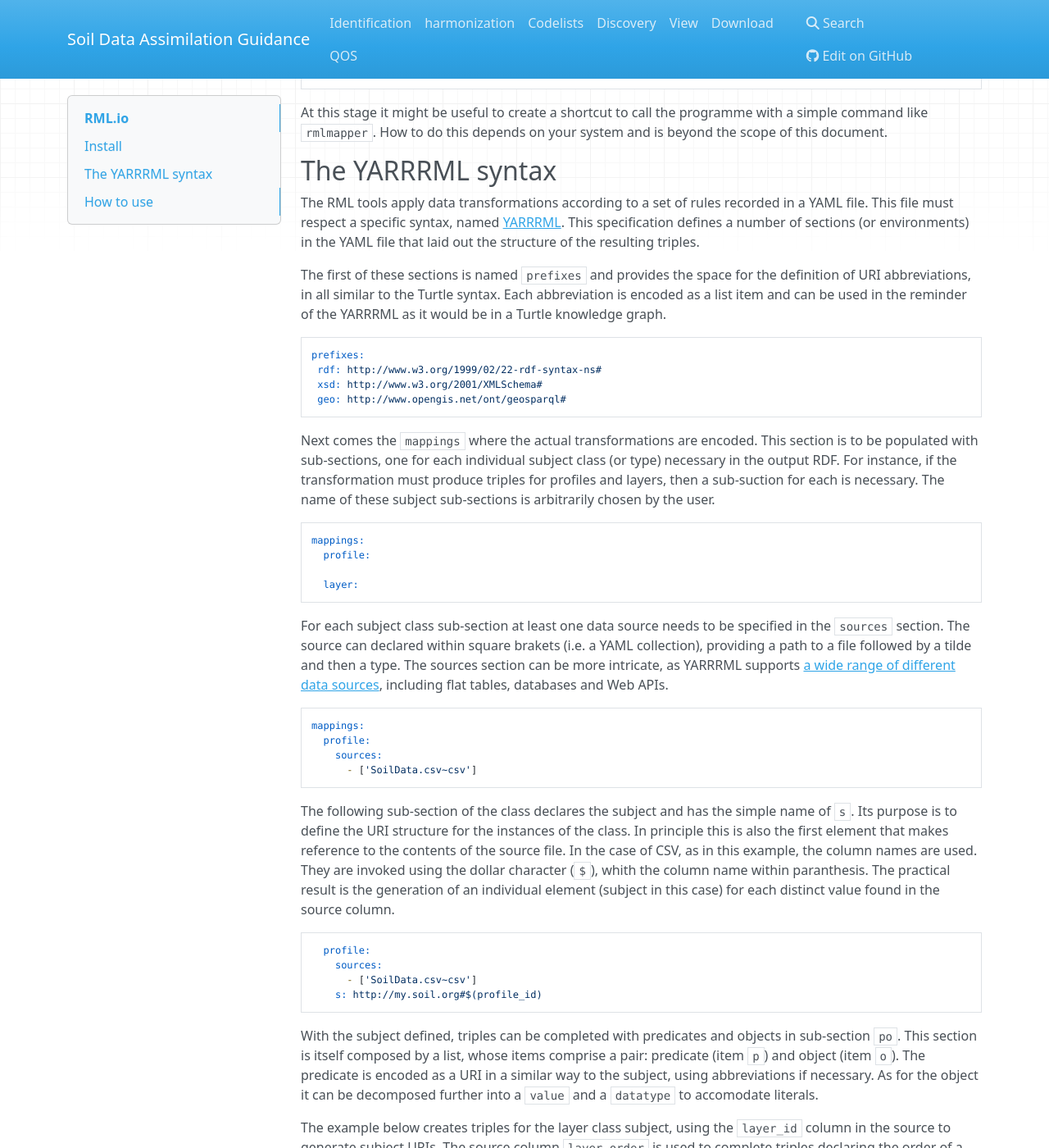
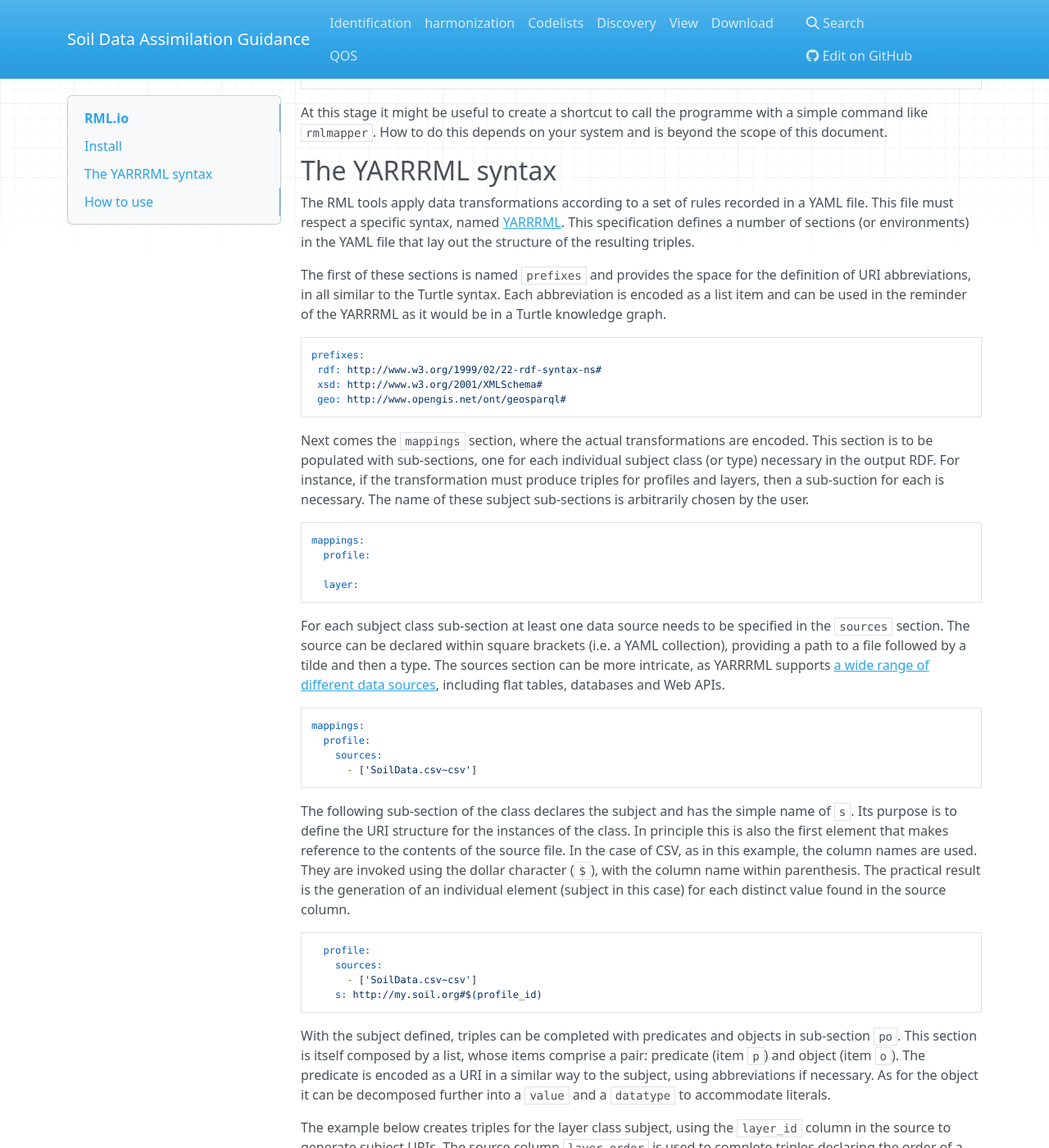
Before and after one commit to ejpsoil/soildata-assimilation-guidance, an MkDocs documentation site: the page built from docs/tools/rml.md, in a window 1280 px wide and 1400 px high, scrolled down 612 px. Shown: the whole window at 82% size. Built offline with MkDocs 1.6.1, drawn with Linux system fonts in a browser that asks for light colours; nearby versions of some CDN libraries; some of the changed text lies outside the part shown.

Commit message:
Links and spelling in RML document

````diff
--- a/docs/tools/rml.md
+++ b/docs/tools/rml.md
@@ -47,7 +47,7 @@
 The RML tools apply data transformations according to a set of rules recorded in
 a YAML file. This file must respect a specific syntax, named
 [YARRRML](https://rml.io/yarrrml/spec/). This specification defines a number of
-sections (or environments) in the YAML file that laid out the structure of the
+sections (or environments) in the YAML file that lay out the structure of the
 resulting triples.
 
 The first of these sections is named `prefixes` and provides the space for the
@@ -62,7 +62,7 @@
  geo: http://www.opengis.net/ont/geosparql#
 ```
 
-Next comes the `mappings` where the actual transformations are encoded. This
+Next comes the `mappings` section, where the actual transformations are encoded. This
 section is to be populated with sub-sections, one for each individual subject
 class (or type) necessary in the output RDF. For instance, if the transformation must produce
 triples for profiles and layers, then a sub-suction for each is necessary. The
@@ -76,7 +76,7 @@
 ```
 
 For each subject class sub-section at least one data source needs to be specified in
-the `sources` section. The source can declared within square brakets (i.e. a YAML
+the `sources` section. The source can be declared within square brackets (i.e. a YAML
 collection), providing a path to a file followed by a tilde and then a type.
 The sources section can be more intricate, as YARRRML supports [a wide range of different data sources](https://rml.io/yarrrml/spec/#data-sources), including flat tables, databases and Web APIs.
 
@@ -91,8 +91,8 @@
 name of `s`. Its purpose is to define the URI structure for the instances of the
 class. In principle this is also the first element that makes reference to the
 contents of the source file. In the case of CSV, as in this example, the column
-names are used. They are invoked using the dollar character (`$`), whith the
-column name within paranthesis. The practical result is the generation of an
+names are used. They are invoked using the dollar character (`$`), with the
+column name within parenthesis. The practical result is the generation of an
 individual element (subject in this case) for each distinct value found in the
 source column.
 
@@ -108,7 +108,7 @@
 comprise a pair: predicate (item `p`) and object (item `o`). The predicate is
 encoded as a URI in a similar way to the subject, using abbreviations if
 necessary. As for the object it can be decomposed further into a `value` and a
-`datatype` to accomodate literals.
+`datatype` to accommodate literals.
 
 The example below creates triples for the layer class subject, using the
 `layer_id` column in the source to generate subject URIs. The source column
@@ -289,7 +288,7 @@
 yourself.
 
 Look carefully at the transformation file, note how the object properties from
-the ISO28258 module are used to declare the layers depths.
+the [ISO28258 module](https://rapw3k.github.io/glosis/docs/iso-28258-doc/index-en.html) are used to declare the layers depths.
 
 **Question**: what would be different if in the source dataset horizons were
 identified instead of layers?
````
Also changed, not shown: other parts of docs/tools/rml.md (+6 -7 lines).
